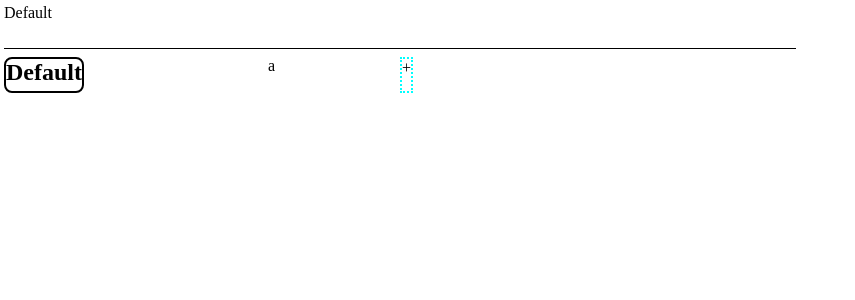
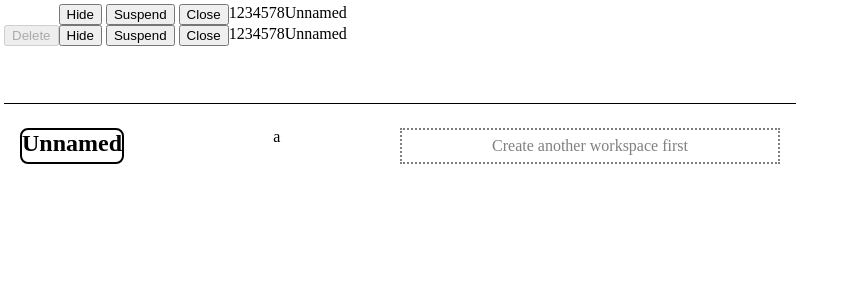
Before and after one commit to ripkos/tabs-workspaces, a Svelte app: page / in a window 1280 px wide. Shown: the top 300 px of the page, without its empty margins (0-855 px from the left). Built offline with nearby package versions, Linux system fonts and the light colour scheme; the HTML template or start-up script is replaced by a standard one.

Commit message:
Implemented basic workspaces components

```diff
--- a/src/lib/browser-tools.ts
+++ b/src/lib/browser-tools.ts
@@ -1,18 +1,26 @@
-import type { Workspace, WorkspacesHolder } from './model';
+import { WorkspaceOnInactive, type Workspace, type WorkspacesHolder } from './model';
 import browser from 'webextension-polyfill';
 
-const emptyWorkspace: Workspace = {
-	id: new Date().toString(),
-	name: 'Default',
-	color: '#999999',
-	tabs: [],
-};
-export const dummyWorkspace: WorkspacesHolder = {
-	workspaces: [emptyWorkspace],
-	activeWorkspaceID: emptyWorkspace.id,
-};
+export function getDefaultWorkspace() : Workspace {
+	return {
+		id: new Date().toString(),
+		name: 'Unnamed',
+		color: '#999999',
+		tabs: [],
+		onInactive: WorkspaceOnInactive.HIDE
+	};
+}
+
+export function getDummyWorkspaceHolder(): WorkspacesHolder {
+	const defaultWorkspace = getDefaultWorkspace();
+	return {
+		workspaces: [defaultWorkspace],
+		activeWorkspaceID: defaultWorkspace.id,
+	};
+}
+
 export async function initEmptyWorkspaces() {
-	await browser.storage.local.set(dummyWorkspace);
+	await browser.storage.local.set(getDummyWorkspaceHolder());
 }
 
 export async function getWorkspacesHolder(): Promise<WorkspacesHolder> {
--- a/src/lib/model.ts
+++ b/src/lib/model.ts
@@ -1,10 +1,17 @@
 import type { Tabs } from 'webextension-polyfill';
+
+export enum WorkspaceOnInactive {
+	HIDE = 'Hide',
+	SUSPSEND = 'Suspend',
+	CLOSE = 'Close',
+}
 
 export type Workspace = {
 	id: string;
 	name: string;
 	color: string;
 	tabs: Tabs.Tab[];
+	onInactive: WorkspaceOnInactive
 };
 
 export type WorkspacesHolder = {
--- a/src/main/App.svelte
+++ b/src/main/App.svelte
@@ -1,12 +1,14 @@
 <script lang="ts">
 	import { onMount } from 'svelte';
 	import { writable, type Writable } from 'svelte/store';
-	import { dummyWorkspace, getWorkspacesHolder, setWorkspacesHolder } from '../lib/browser-tools';
+	import { getDummyWorkspaceHolder, getWorkspacesHolder, setWorkspacesHolder } from '../lib/browser-tools';
 	import { getActiveWorkspace, type WorkspacesHolder } from '../lib/model';
 	import WorkspaceActions from './workspace-actions/WorkspaceActions.svelte';
 	import WorkspaceSelector from './workspace-selector/WorkspaceSelector.svelte';
+
 	let workspacesHolderStore: Writable<WorkspacesHolder> =
-		writable<WorkspacesHolder>(dummyWorkspace);
+		writable<WorkspacesHolder>(getDummyWorkspaceHolder());
+	let entered = false;
 	async function syncTabsWithWorkspaces(wh: WorkspacesHolder) {
 		const activeW = getActiveWorkspace(wh);
 		const tabs = await browser.tabs.query({
@@ -29,10 +31,10 @@
 	});
 </script>
 
-<main>
+<main class:entered>
 	<WorkspaceSelector {workspacesHolderStore}></WorkspaceSelector>
 	<div class="separator"></div>
-	<WorkspaceActions {workspacesHolderStore}></WorkspaceActions>
+	<WorkspaceActions {workspacesHolderStore} bind:entered></WorkspaceActions>
 </main>
 
 <style lang="scss">
@@ -41,10 +43,14 @@
 		max-width: 792px;
 		max-height: 592px;
 		display: grid;
-		gap:8px;
-		grid-template-columns: minmax(0,1fr);
-		grid-template-rows: minmax(0,1fr) 1px minmax(0,1fr);
+		gap: 8px;
+		grid-template-columns: minmax(0, 1fr);
 		overflow: hidden;
+		grid-template-rows: minmax(0, 4fr) 1px minmax(0, 3fr);
+		&.entered {
+			grid-template-rows: minmax(0, 2fr) 1px minmax(0, 5fr);
+		}
+		transition: ease-out height 200ms;
 	}
 
 	.separator {
@@ -54,10 +60,10 @@
 		border-width: 0;
 		border-top-width: 1px;
 		border-color: black;
-		border-style:solid;
+		border-style: solid;
 		width: 100%;
-		&::after{
-			content: "";
+		&::after {
+			content: '';
 		}
 	}
 </style>
--- a/src/main/global.css
+++ b/src/main/global.css
@@ -1,4 +1,4 @@
-*{
+* {
 	min-width: 0;
 	min-height: 0;
 	margin: 0;
@@ -6,7 +6,7 @@
 ul,
 ul li,
 ul ul li {
-	margin:0;
+	margin: 0;
 	padding: 0;
 	text-indent: 0;
 	list-style-type: none;
--- a/src/main/workspace-actions/WorkspaceActions.svelte
+++ b/src/main/workspace-actions/WorkspaceActions.svelte
@@ -1,12 +1,17 @@
 <script lang="ts">
-  import WorkspaceWithTabs from './WorkspaceWithTabs.svelte';
-
+	import WorkspaceWithTabs from './WorkspaceWithTabs.svelte';
 	import type { Writable } from 'svelte/store';
 	import type { Workspace, WorkspacesHolder } from '../../lib/model';
+
 	export let workspacesHolderStore: Writable<WorkspacesHolder>;
+	export let entered = false;
 </script>
 
-<section>
+<section
+	role="alert"
+	on:mouseenter={() => (entered = true)}
+	on:mouseleave={() => (entered = false)}
+>
 	{#if $workspacesHolderStore}
 		<ul class="workspaces active">
 			{#each $workspacesHolderStore.workspaces as w}
@@ -27,7 +32,7 @@
 				{/each}
 			{:else}
 				<li class="placeholder">
-					<span>+</span>
+					<div>Create another workspace first</div>
 				</li>
 			{/if}
 		</ul>
@@ -36,6 +41,7 @@
 
 <style lang="scss">
 	section {
+		padding: 16px;
 		display: grid;
 		grid-template-columns: 2fr 1fr 3fr;
 		grid-template-rows: minmax(0, 1fr);
@@ -44,16 +50,17 @@
 			flex-direction: row;
 			&.carousel {
 				overflow-x: scroll;
-				.placeholder {
-					display: flex;
-					text-align: center;
-					justify-items: center;
-					border: 2px dotted aqua;
-					span {
-						flex-grow: 1;
-					}
-				}
 			}
 		}
 	}
+	.placeholder {
+		display: flex;
+		width: 100%;
+		justify-content: center;
+		align-items: center;
+		border: 2px dotted gray;
+		div {
+			color: gray;
+		}
+	}
 </style>
--- a/src/main/workspace-actions/WorkspaceWithTabs.svelte
+++ b/src/main/workspace-actions/WorkspaceWithTabs.svelte
@@ -1,5 +1,6 @@
 <script lang="ts">
 	import type { Workspace } from '../../lib/model';
+
 	export let w: Workspace;
 	export let isActive: boolean = false;
 	async function changeHighLigh(id: number | undefined, value: boolean) {
@@ -50,7 +51,7 @@
 			display: flex;
 			flex-direction: row;
 			flex-wrap: wrap;
-			align-items:stretch;
+			align-items: stretch;
 			overflow-y: scroll;
 			.tab {
 				width: 100%;
--- a/src/main/workspace-selector/WorkspaceSelector.svelte
+++ b/src/main/workspace-selector/WorkspaceSelector.svelte
@@ -1,20 +1,33 @@
 <script lang="ts">
 	import type { Writable } from 'svelte/store';
-	import type { Workspace, WorkspacesHolder } from '../../lib/model';
+	import type { WorkspacesHolder } from '../../lib/model';
+	import WorkspaceWithSettings from './WorkspaceWithSettings.svelte';
+	import { getDefaultWorkspace } from '../../lib/browser-tools';
+	const defaultWorkspace = getDefaultWorkspace();
 	export let workspacesHolderStore: Writable<WorkspacesHolder>;
 </script>
 
 <section>
 	{#if $workspacesHolderStore}
 		<ul>
+			<WorkspaceWithSettings isDummy={true} w={defaultWorkspace}></WorkspaceWithSettings>
 			{#each $workspacesHolderStore.workspaces as w}
-				<li>
-					<span>{w.name}</span>
-				</li>
+				{#if w.id === $workspacesHolderStore.activeWorkspaceID}
+					<WorkspaceWithSettings {w} isActive={true}></WorkspaceWithSettings>
+				{/if}
+			{/each}
+			{#each $workspacesHolderStore.workspaces as w}
+				{#if w.id !== $workspacesHolderStore.activeWorkspaceID}
+					<WorkspaceWithSettings {w}></WorkspaceWithSettings>
+				{/if}
 			{/each}
 		</ul>
 	{/if}
 </section>
 
 <style lang="scss">
+	section {
+		ul {
+		}
+	}
 </style>
--- /dev/null
+++ b/src/main/workspace-selector/WorkspaceWithSettings.svelte
@@ -0,0 +1,30 @@
+<script lang="ts">
+	import { WorkspaceOnInactive, type Workspace } from "../../lib/model";
+
+	export let isDummy = false;
+	export let isActive = false;
+	export let w: Workspace;
+	const colors = [1,2,3,4,5,7,8]
+</script>
+
+<li>
+	<button style="{isDummy ? "visibility: hidden;" : ""}" disabled={isDummy || isActive}>Delete</button>
+	<div>
+		<button on:click={()=>w.onInactive=WorkspaceOnInactive.HIDE}>{WorkspaceOnInactive.HIDE}</button>
+		<button on:click={()=>w.onInactive=WorkspaceOnInactive.SUSPSEND}>{WorkspaceOnInactive.SUSPSEND}</button>
+		<button on:click={()=>w.onInactive=WorkspaceOnInactive.CLOSE}>{WorkspaceOnInactive.CLOSE}</button>
+	</div>
+	<div class="color-picker">
+		{#each colors as c}
+			<span>{c}</span>
+		{/each}
+	</div>
+	<span>{w.name}</span>
+</li>
+
+<style lang="scss">
+	li {
+		display: flex;
+		flex-direction: row;
+	}
+</style>
```
